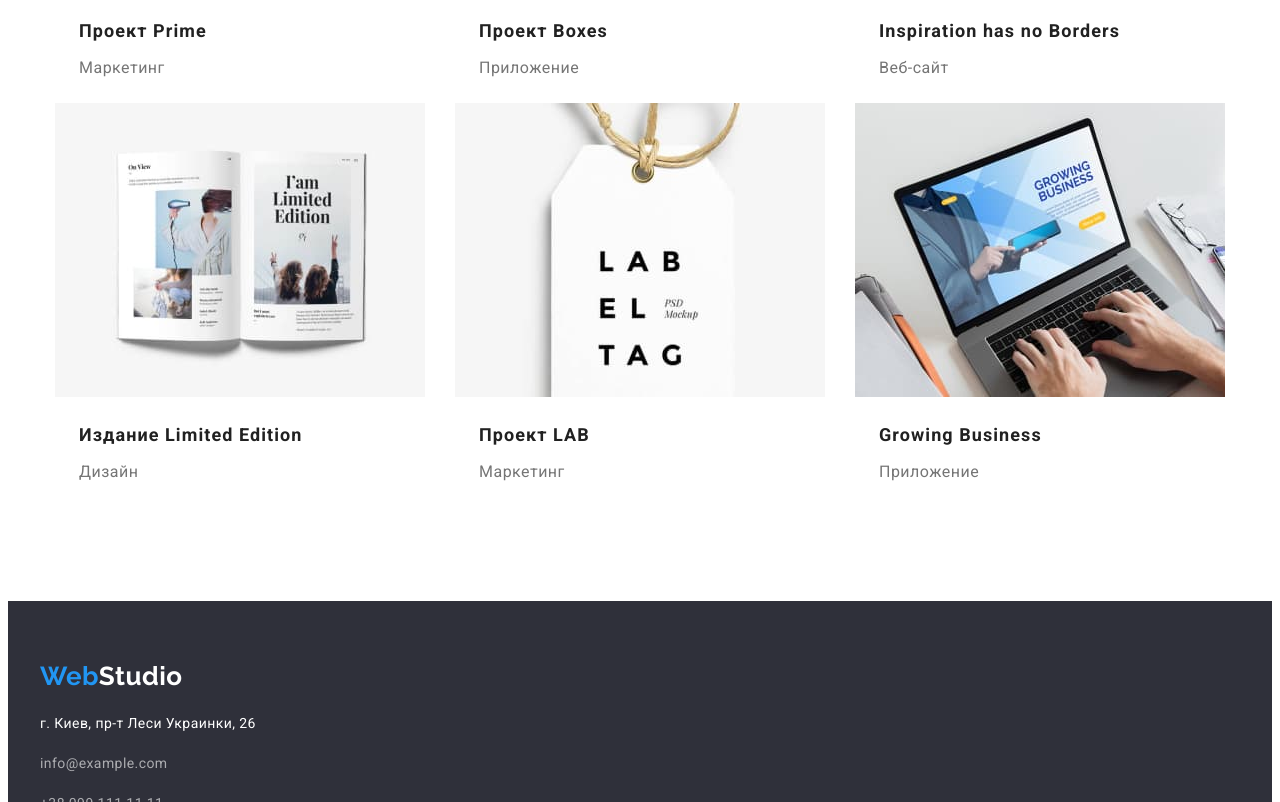
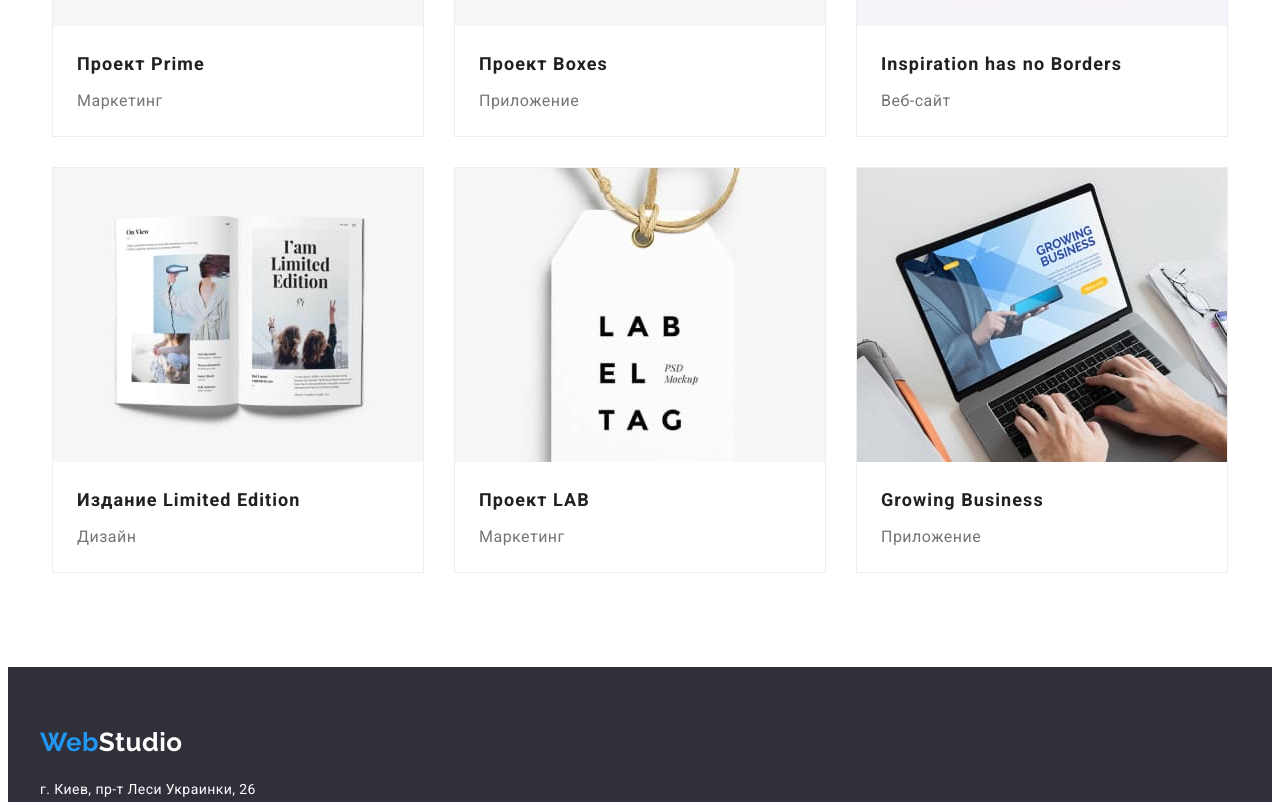
Before and after one commit to AnnLesiv/goit-markup-hw-03, a plain HTML site: page portfolio.html in a window 1280 px wide. Shown: the part 976-1778 px from the top of the page. Drawn offline with Linux system fonts and the light colour scheme.

Commit message:
Update styles.css

```diff
--- a/css/styles.css
+++ b/css/styles.css
@@ -208,6 +208,9 @@ header .container {
 .container-comand {
   padding: 94px 0px;
 }
+.comand .section-title {
+  margin-bottom: 50px;
+}
 .comand .list {
   display: flex;
 }
@@ -223,6 +226,7 @@ header .container {
 }
 .comand .imeges {
   width: 270px;
+  border-radius: 0px 0px 4px 4px;
 }
 .down {
   padding-top: 30px;
@@ -330,9 +334,16 @@ header .container {
 .flex-element {
   width: calc ((100%-60px)/3);
   margin-right: 30px;
+  margin-bottom: 30px;
+  background: #ffffff;
+  border: 1px solid #eeeeee;
+  box-sizing: border-box;
 }
 .flex-element:nth-child(3n) {
   margin-right: 0px;
+}
+.flex-element:nth-child(n + 7) {
+  margin-bottom: 0px;
 }
 .img-down {
   padding-top: 20px;
```
